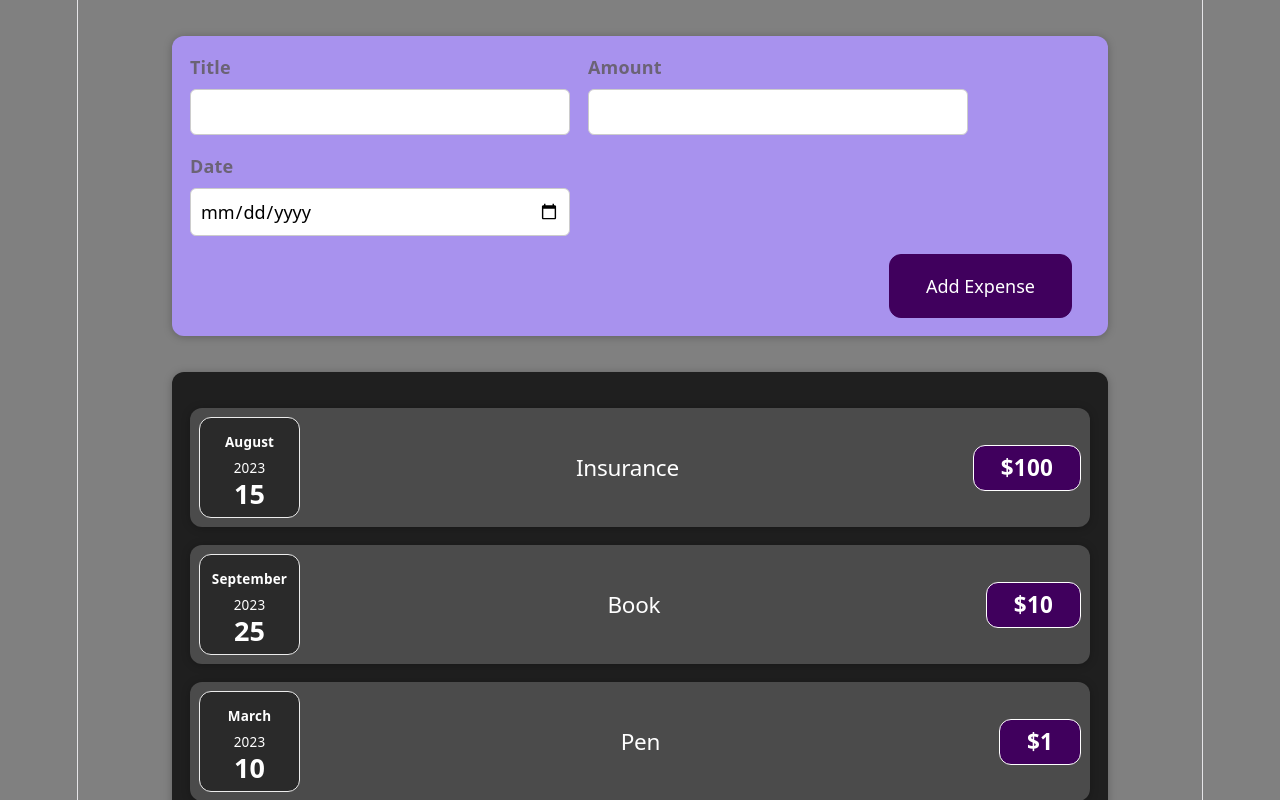
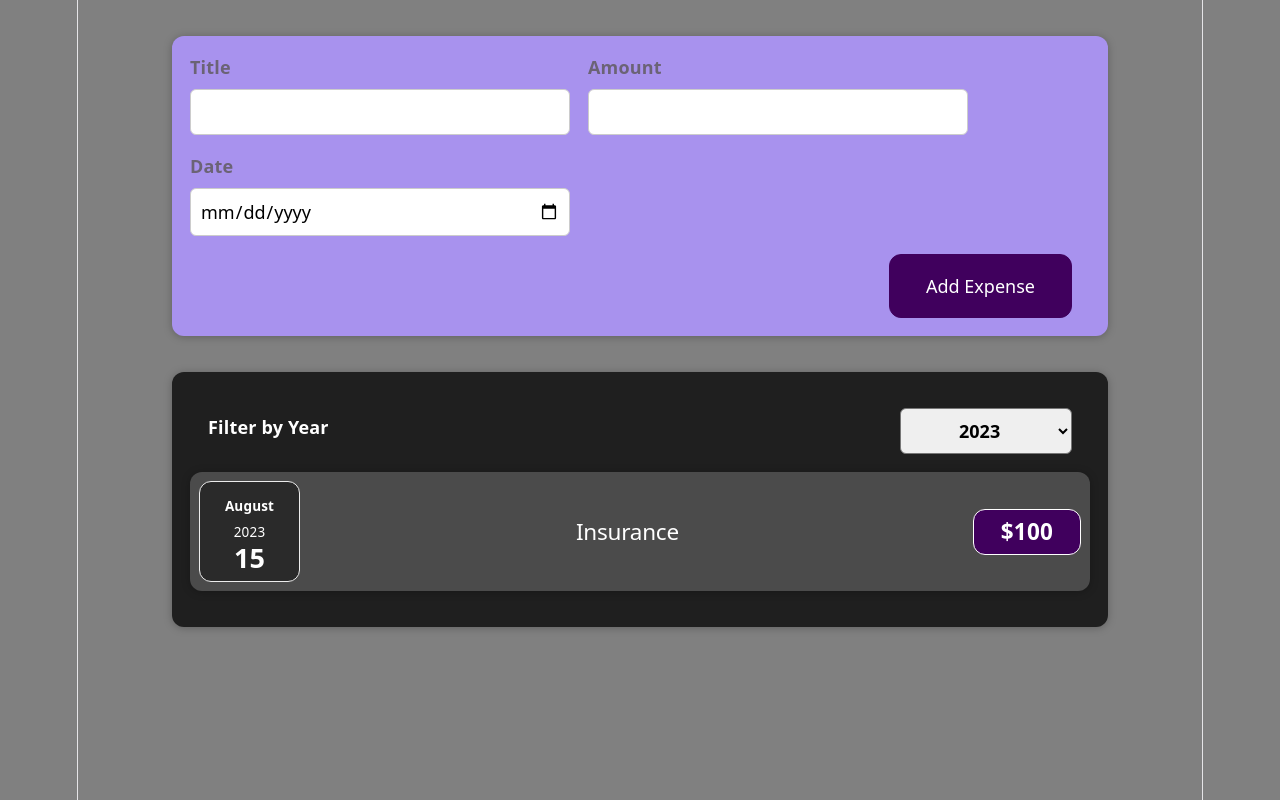
Before and after one commit to nidhiwhocodes/Introduction-React-Hooks, a React (Vite) app: page / in a window 1280 px wide. Shown: the top 800 px of the page. Built offline with nearby package versions, Linux system fonts and the light colour scheme.

Commit message:
Implementing Expenses Filter

```diff
--- a/src/App.jsx
+++ b/src/App.jsx
@@ -1,21 +1,21 @@
-import {useState} from "react";
+import  { useState } from "react";
 import Expenses from "./components/Expenses/Expenses";
-import "./App.css";
-import NewExpense from "./Components/NewExpense/NewExpense"
+import NewExpense from "./components/NewExpense/NewExpense";
 
-function App() {
+const DUMMY_EXPENSES = [
+  { id: 1, title: "Insurance", date: new Date(2023, 7, 15), price: 100 },
+  { id: 2, title: "Book", date: new Date(2024, 8, 25), price: 10 },
+  { id: 3, title: "Pen", date: new Date(2025, 2, 10), price: 1 },
+  { id: 4, title: "Laptop", date: new Date(2024, 9, 17), price: 200 },
+];
 
-  const [expenses, setExpenses] = useState([
-    { id: 1, title: "Insurance", date: new Date(2023, 7, 15), price: 100 },
-    { id: 2, title: "Book", date: new Date(2023, 8, 25), price: 10 },
-    { id: 3, title: "Pen", date: new Date(2023, 2, 10), price: 1 },
-    { id: 4, title: "Laptop", date: new Date(2023, 9, 17), price: 200 },
-  ]);
+const App = () => {
+  const [expenses, setExpenses] = useState(DUMMY_EXPENSES);
 
   const addExpenseHandler = (expense) => {
-   setExpenses((prevExpenses) => {
-    return [expense, ...prevExpenses];
-   });
+    setExpenses((prevExpenses) => {
+      return [expense, ...prevExpenses];
+    });
   };
 
   return (
@@ -24,6 +24,6 @@
       <Expenses expenses={expenses} />
     </div>
   );
-}
+};
 
 export default App;
--- a/src/Components/Expenses/Expenses.jsx
+++ b/src/Components/Expenses/Expenses.jsx
@@ -1,11 +1,27 @@
+
+import { useState } from "react";
 import ExpenseItem from "./ExpenseItem";
+import ExpensesFilter from "./ExpensesFilter";
 import "./Expenses.css";
 import Card from "../UI/Card";
 
-function Expenses(props) {
+const Expenses = (props) => {
+  const [filteredYear, setFilteredYear] = useState("2023");
+
+  const changeFilterHandler = (selectedYear) => {
+    setFilteredYear(selectedYear);
+  };
+  const filteredExpenses = props.expenses.filter((expense) => {
+    return expense.date.getFullYear().toString() === filteredYear;
+  });
+
   return (
     <Card className="expenses">
-      {props.expenses.map((expense) => {
+      <ExpensesFilter
+        selected={filteredYear}
+        onChangeFilter={changeFilterHandler}
+      />
+      {filteredExpenses.map((expense) => {
         return (
           <ExpenseItem
             key={expense.id}
@@ -17,6 +33,6 @@
       })}
     </Card>
   );
-}
+};
 
 export default Expenses;
--- /dev/null
+++ b/src/Components/Expenses/ExpensesFilter.css
@@ -0,0 +1,24 @@
+.expenses-filter {
+  color: white;
+  padding: 0 1rem;
+}
+
+.expenses-filter__control {
+  display: flex;
+  width: 100%;
+  align-items: center;
+  justify-content: space-between;
+  margin: 1rem 0;
+}
+
+.expenses-filter label {
+  font-weight: bold;
+  margin-bottom: 0.5rem;
+}
+
+.expenses-filter select {
+  font: inherit;
+  padding: 0.5rem 3rem;
+  font-weight: bold;
+  border-radius: 6px;
+}
--- /dev/null
+++ b/src/Components/Expenses/ExpensesFilter.jsx
@@ -0,0 +1,27 @@
+// import React from "react";
+import "./ExpensesFilter.css";
+
+const ExpensesFilter = (props) => {
+  const dropdownChangeHandler = (event) => {
+    props.onChangeFilter(event.target.value);
+  };
+
+  return (
+    <div className="expenses-filter">
+      <div className="expenses-filter__control">
+        <label htmlFor="year-dropdown">Filter by Year</label>
+        <select
+          value={props.selected}
+          onChange={dropdownChangeHandler}
+          id="year-dropdown"
+        >
+          <option value="2023">2023</option>
+          <option value="2024">2024</option>
+          <option value="2025">2025</option>
+        </select>
+      </div>
+    </div>
+  );
+};
+
+export default ExpensesFilter;
```
